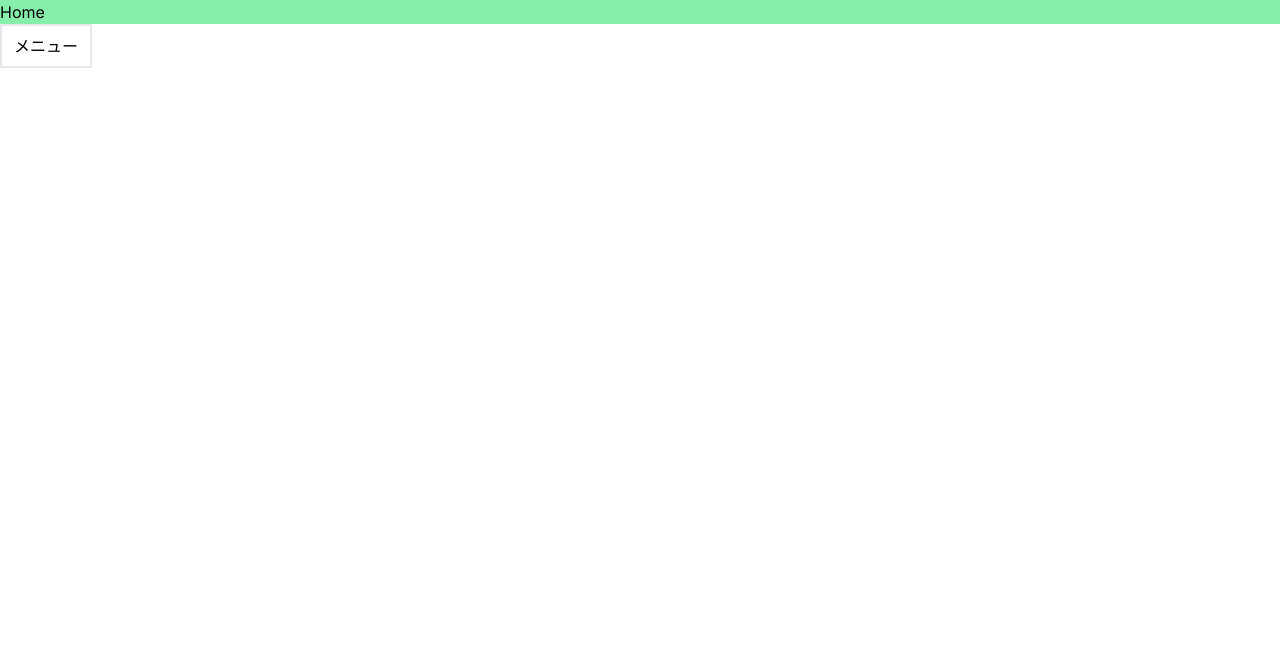
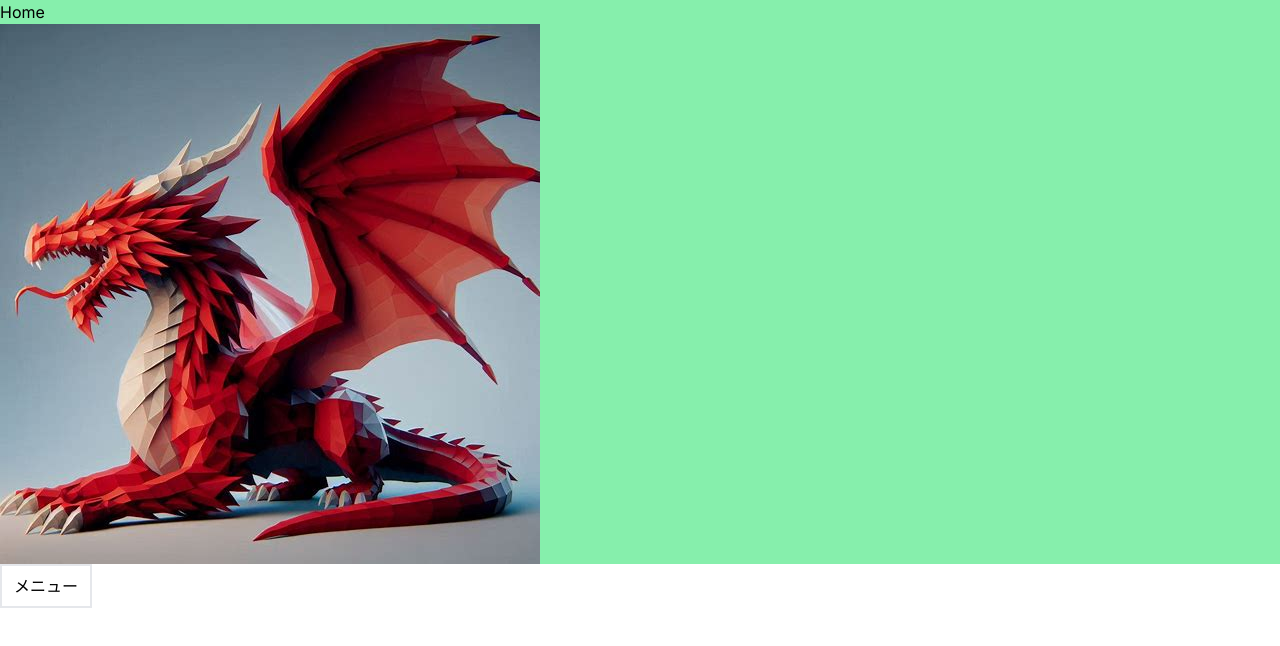
Before and after one commit to YM202c2100/my-portfolio, a Next.js app: page / in a window 1280 px wide. Shown: the top 646 px of the page. Built offline with nearby package versions, Linux system fonts and the light colour scheme.

Commit message:
[feat] 画像を挿入しても問題なく縮小されることを確認

```diff
--- a/app/page.tsx
+++ b/app/page.tsx
@@ -1,10 +1,14 @@
 
 import ContentWrapper from "./components/contentWrapper";
+import Image from "next/image";
+
+import dragonImage from "@/public/polygonalRedDragon.png"
 
 export default function Page() {
   return (
     <ContentWrapper>
       <div>Home</div>
+      <Image src={dragonImage} alt="red polygonal dragon" unoptimized/>
     </ContentWrapper>
   );
 }
```
Also changed, not shown: public/polygonalRedDragon.png (added).
